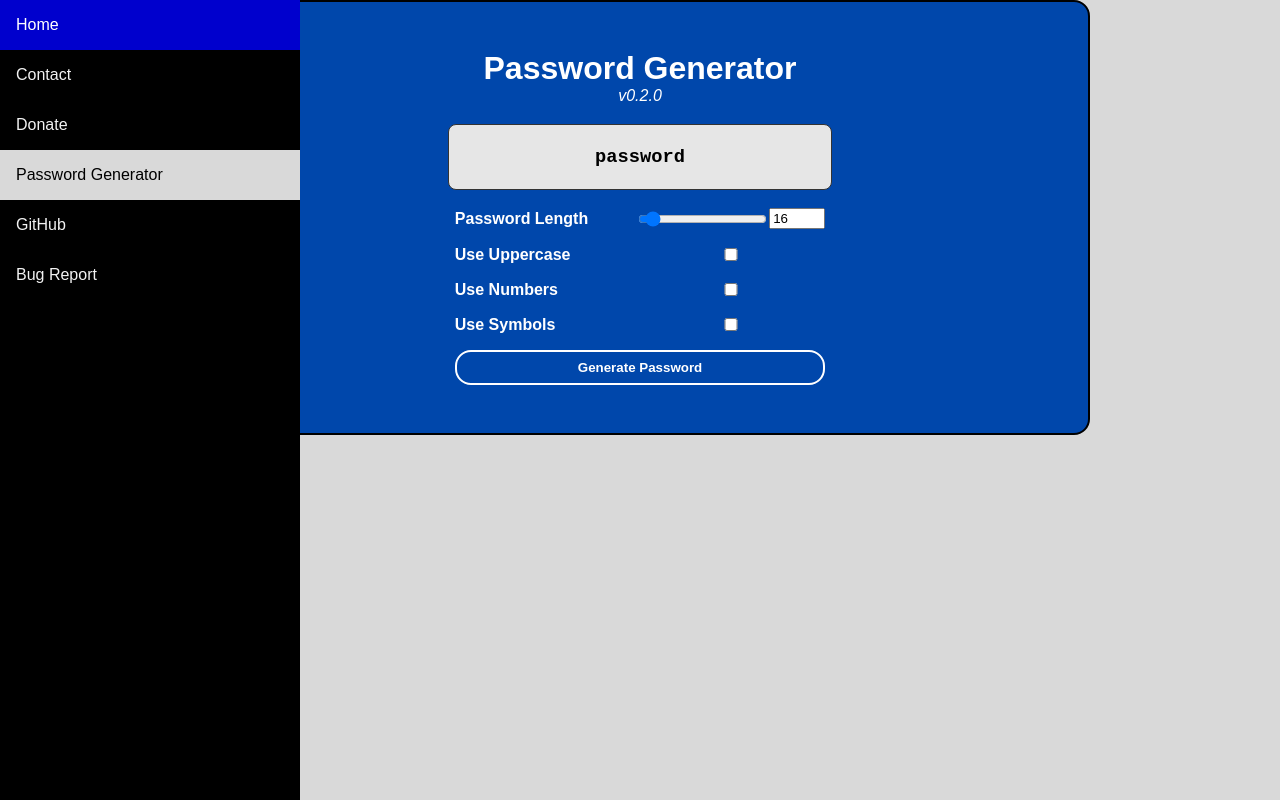
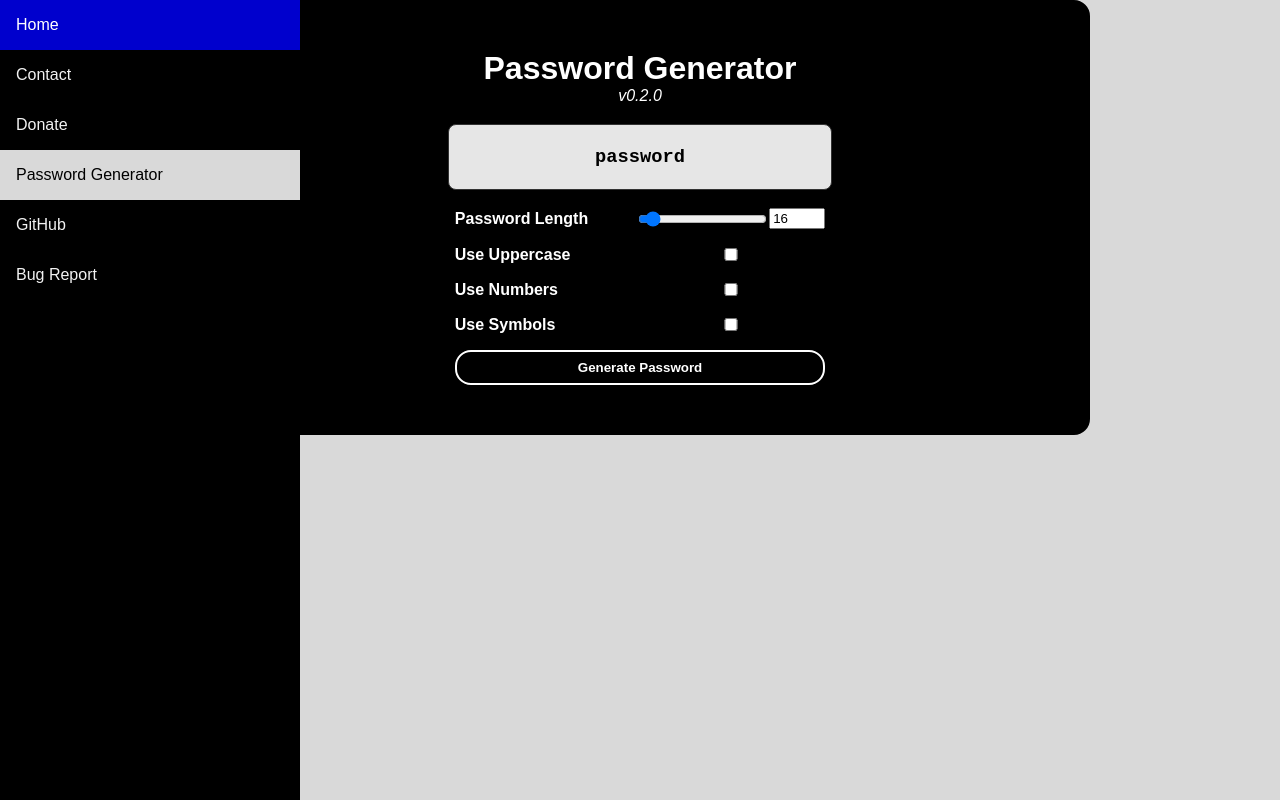
Before and after one commit to kawilkins/KevinWilkins, a PHP site: page /pwgen.html in a window 1280 px wide. Run offline with PHP 8.4, Linux system fonts and the light colour scheme.

Commit message:
fix: Background
Changed background to match website color scheme.

```diff
--- a/apps/passwd/pwgen.css
+++ b/apps/passwd/pwgen.css
@@ -13,7 +13,7 @@
 }
 
 .container {
-	background-color: #0047AB;
+	background-color: #000000;
 	padding: 3rem;
 	border-radius: 1rem;
 	border: 2px solid black;
```
